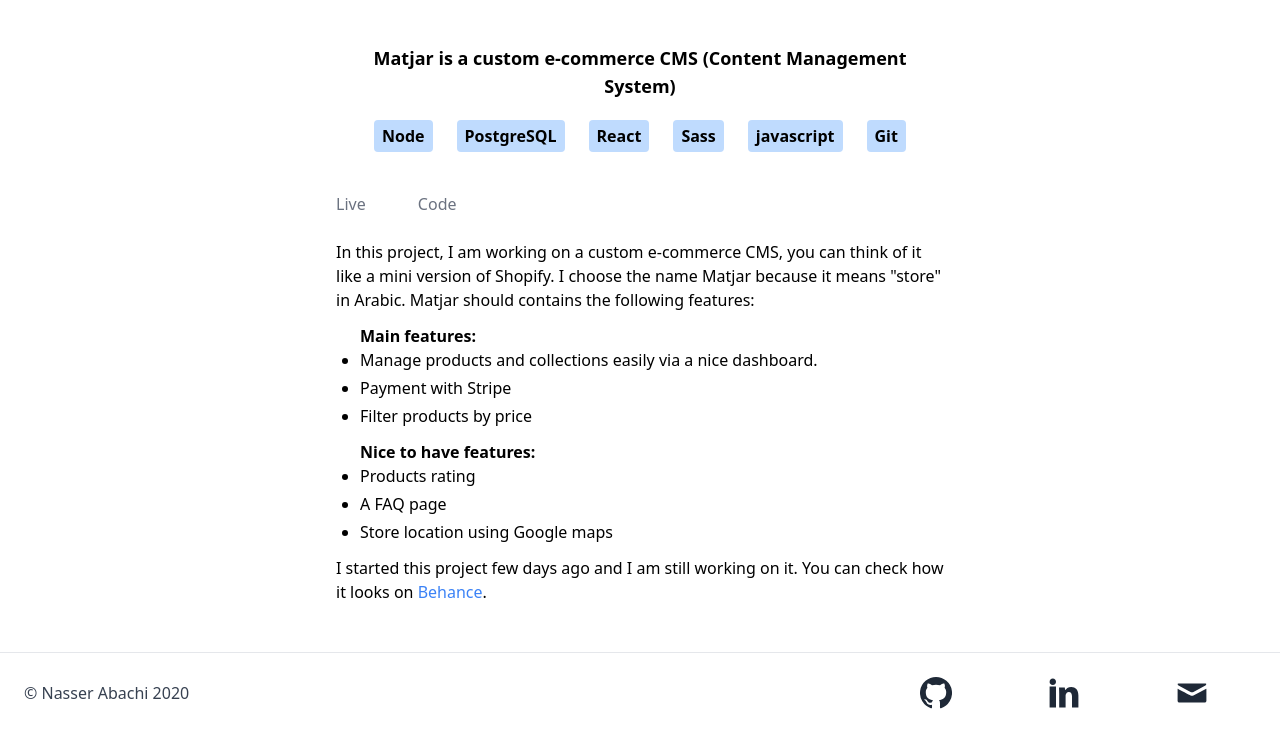
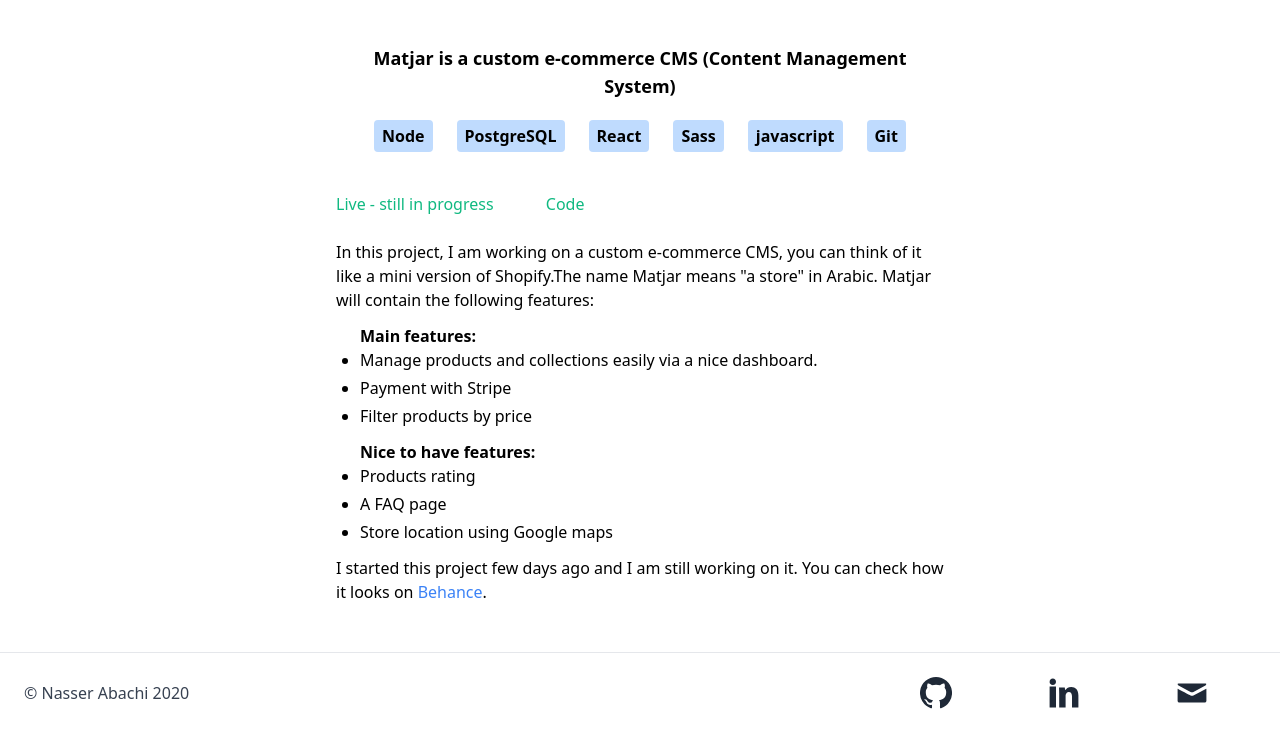
Before and after one commit to abachi/nasserabachi.github.io, a Jekyll site: the page built from projects/matjar.md, in a window 1280 px wide and 900 px high, scrolled down 654 px, cut to the strip 159-900 px from the top of the window. Built offline with Jekyll 4.4.1, drawn with Linux system fonts in a browser that asks for light colours.

Commit message:
update Matjar project

```diff
--- a/projects/matjar.md
+++ b/projects/matjar.md
@@ -16,11 +16,11 @@
 </ul>
 
 <div class="my-6">
-  <a class="mr-6 text-gray-500" target="_blank" >Live</a>
-  <a class="ml-6 text-gray-500" target="_blank">Code</a>
+  <a class="mr-6 text-green-500" target="_blank" href="https://abachidev-matjar.herokuapp.com" >Live - still in progress</a>
+  <a class="ml-6 text-green-500" target="_blank" href="https://github.com/abachi/matjar-client">Code</a>
 </div>
 
-<p class="leading-normal mb-3">In this project, I am working on a custom e-commerce CMS, you can think of it like a mini version of Shopify. I choose the name Matjar because it means "store" in Arabic. Matjar should contains the following features:</p>
+<p class="leading-normal mb-3">In this project, I am working on a custom e-commerce CMS, you can think of it like a mini version of Shopify.The name Matjar means "a store" in Arabic. Matjar will contain the following features:</p>
 <ul class="list-disc pl-6 mb-3">
   <h1 class="font-bold">Main features:</h1>
   <li class="mb-1">Manage products and collections easily via a nice dashboard.</li>
```
